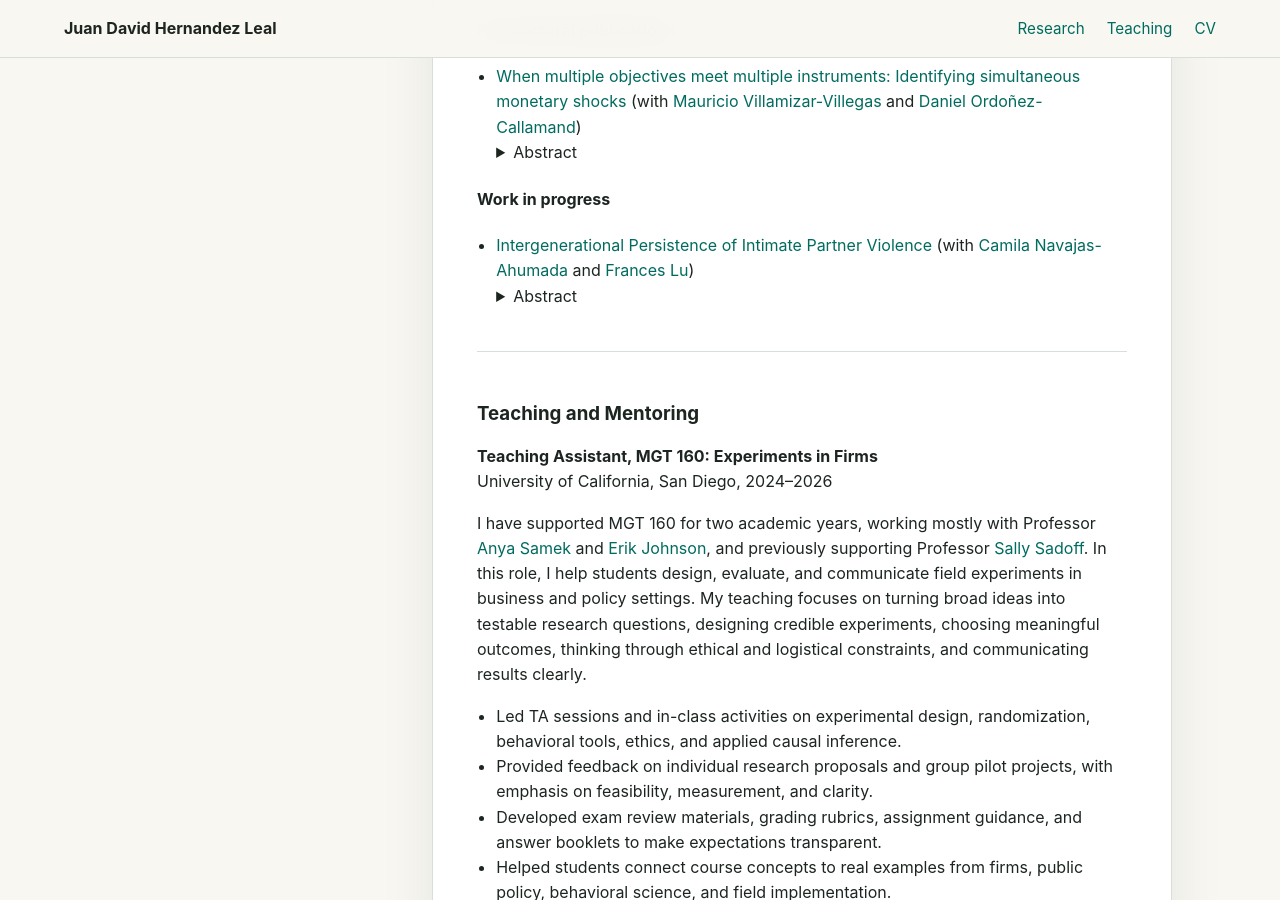
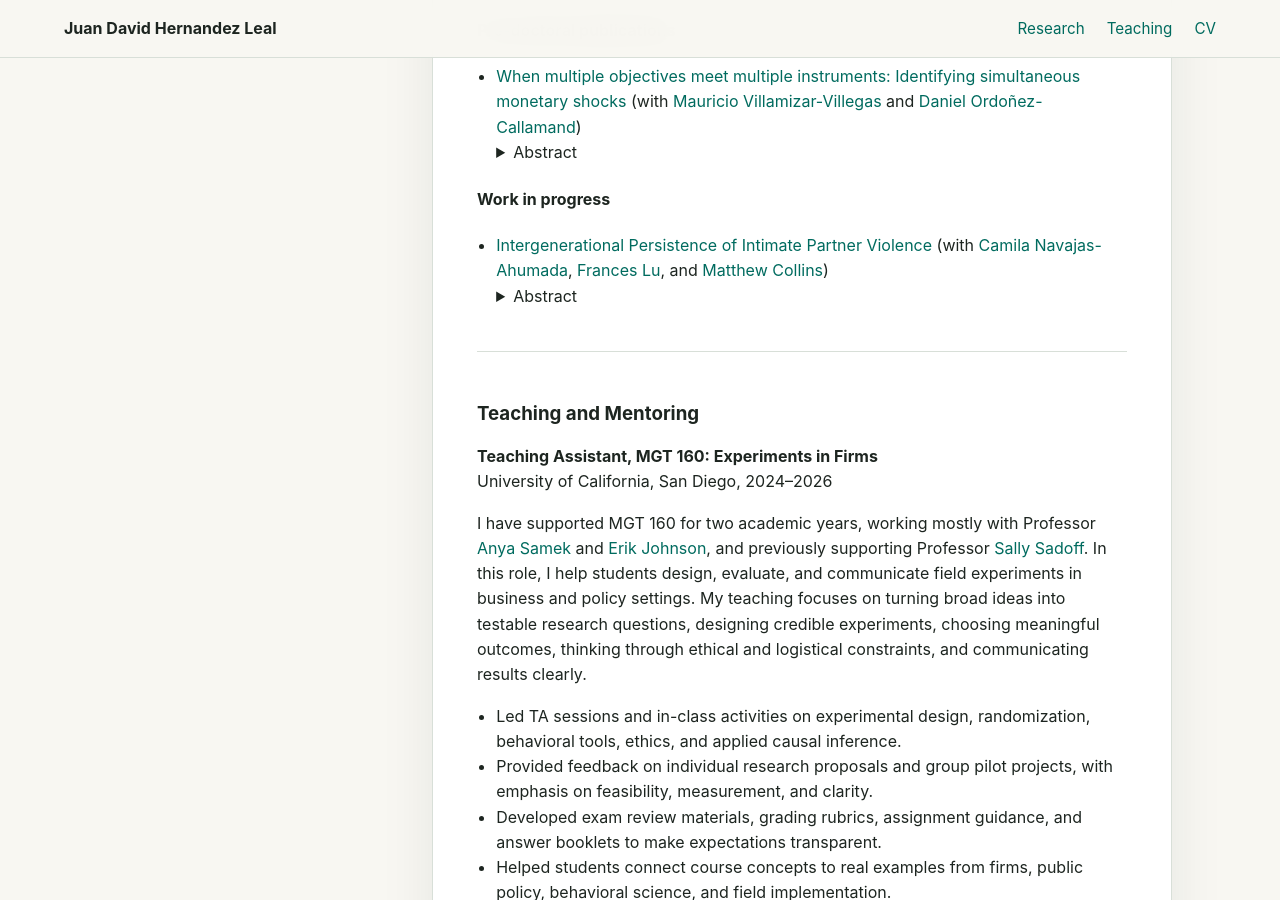
Before and after one commit to juandhernandezl/juandhernandezl.github.io, a Jekyll site: the page index.html, which Jekyll copies as it is, in a window 1280 px wide and 900 px high, scrolled down 971 px. Built offline with Jekyll 4.4.1, drawn with Linux system fonts in a browser that asks for light colours.

Commit message:
Added Matthew Collins coauthor
added the co-author Matthew Collins to the list of IPV paper coauthors

```diff
--- a/index.html
+++ b/index.html
@@ -75,7 +75,7 @@
         <h4>Work in progress</h4>
         <ul>
           <li>
-            <a href="https://drive.google.com/file/d/1h3S7w2HgTpDlr7izMXdOKbqSIouNNuLA/view">Intergenerational Persistence of Intimate Partner Violence</a> (with <a href="https://sites.google.com/view/camila-navajas-ahumada">Camila Navajas-Ahumada</a> and <a href="https://www.franceslu.com">Frances Lu</a>)
+            <a href="https://drive.google.com/file/d/1h3S7w2HgTpDlr7izMXdOKbqSIouNNuLA/view">Intergenerational Persistence of Intimate Partner Violence</a> (with <a href="https://sites.google.com/view/camila-navajas-ahumada">Camila Navajas-Ahumada</a>, <a href="https://www.franceslu.com">Frances Lu</a>, and <a href="https://sites.google.com/view/matthewcollins-econ">Matthew Collins</a>)
             <details>
               <summary>Abstract</summary>
               <p>We study the intergenerational persistence of intimate-partner violence (IPV) in Sub-Saharan Africa. Women who report that their fathers physically abused their mothers are 25.9 percentage points more likely to experience IPV. Place and ethnicity explain one third of the persistence variation, with no additional variation explained by other observed socioeconomic factors. Women who report that their mothers were IPV victims are more likely to find IPV acceptable, which is not explained by a rationalization of their own victimization. IPV persistence is stronger in ethnicities with lower IPV prevalence, emphasizing the role of parental IPV relative to its cultural salience.</p>
```
